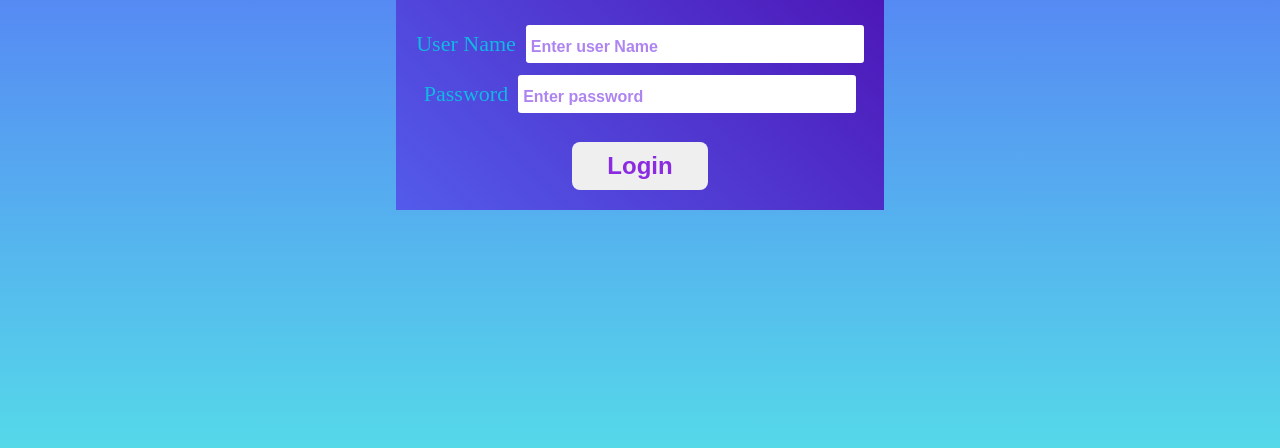
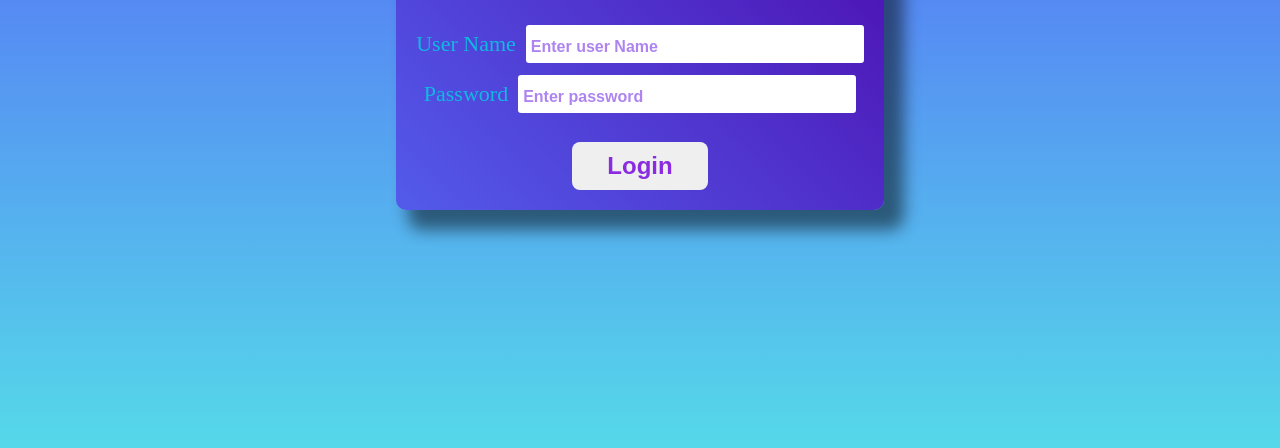
Before and after one commit to joffreynk/loginform, a plain HTML site: page iindex.html in a window 1280 px wide. Shown: the part 368-816 px from the top of the page. Drawn offline with Linux system fonts and the light colour scheme.

Commit message:
add shadow to the form

```diff
--- a/index.css
+++ b/index.css
@@ -8,14 +8,16 @@ body{
 }
 
 .form {
-
   padding: 20px;
   display: flex;
   flex-direction: column;
   align-items: center;
   justify-items: center;
   background-image: linear-gradient(45deg, rgb(83, 91, 235), rgb(76, 11, 174));
-
+  border-radius: 10px;
+  box-shadow: 16px 16px 16px 4px rgba(0,0,0,0.49);
+  -webkit-box-shadow: 16px 16px 16px 4px rgba(0,0,0,0.49);
+  -moz-box-shadow: 16px 16px 16px 4px rgba(0,0,0,0.49);
   }
 
   form {
```
